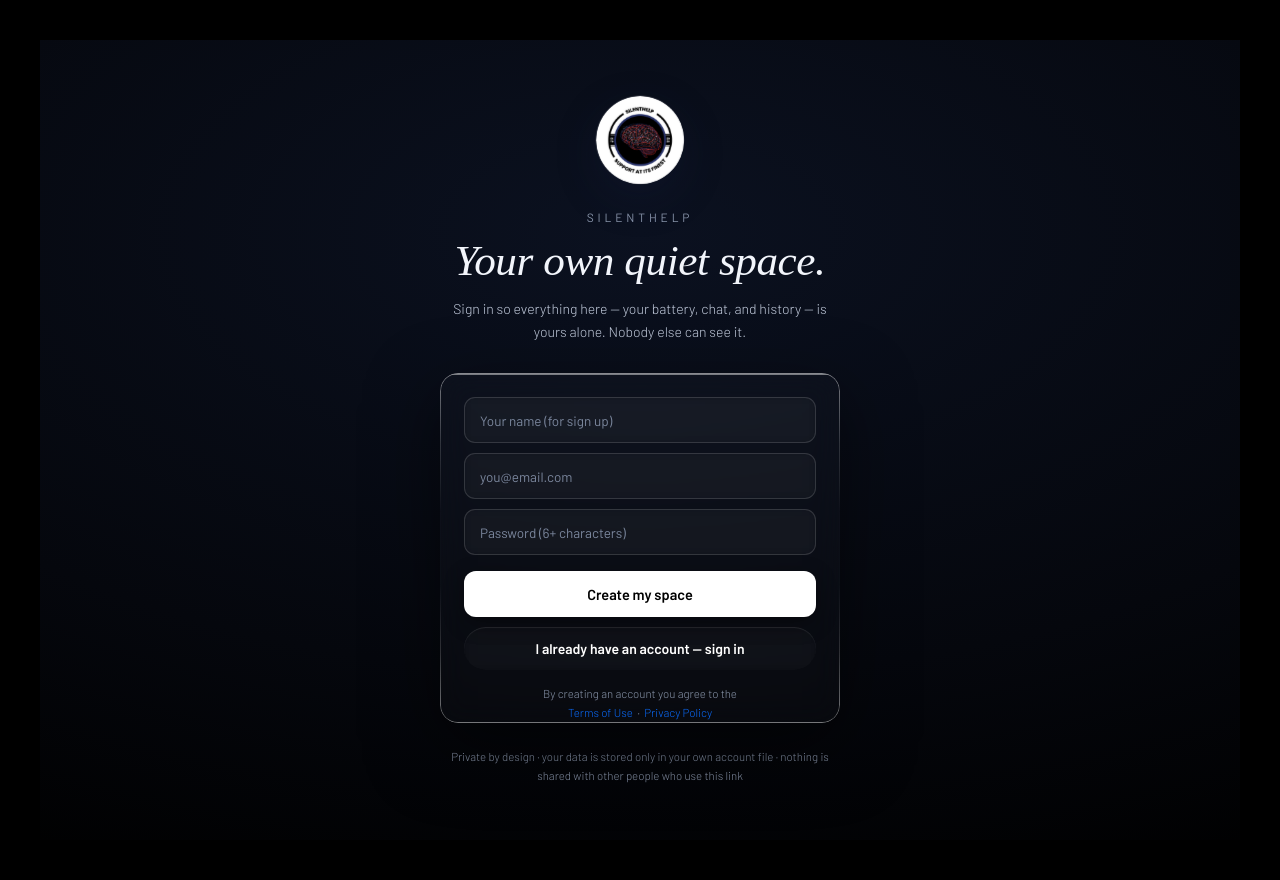
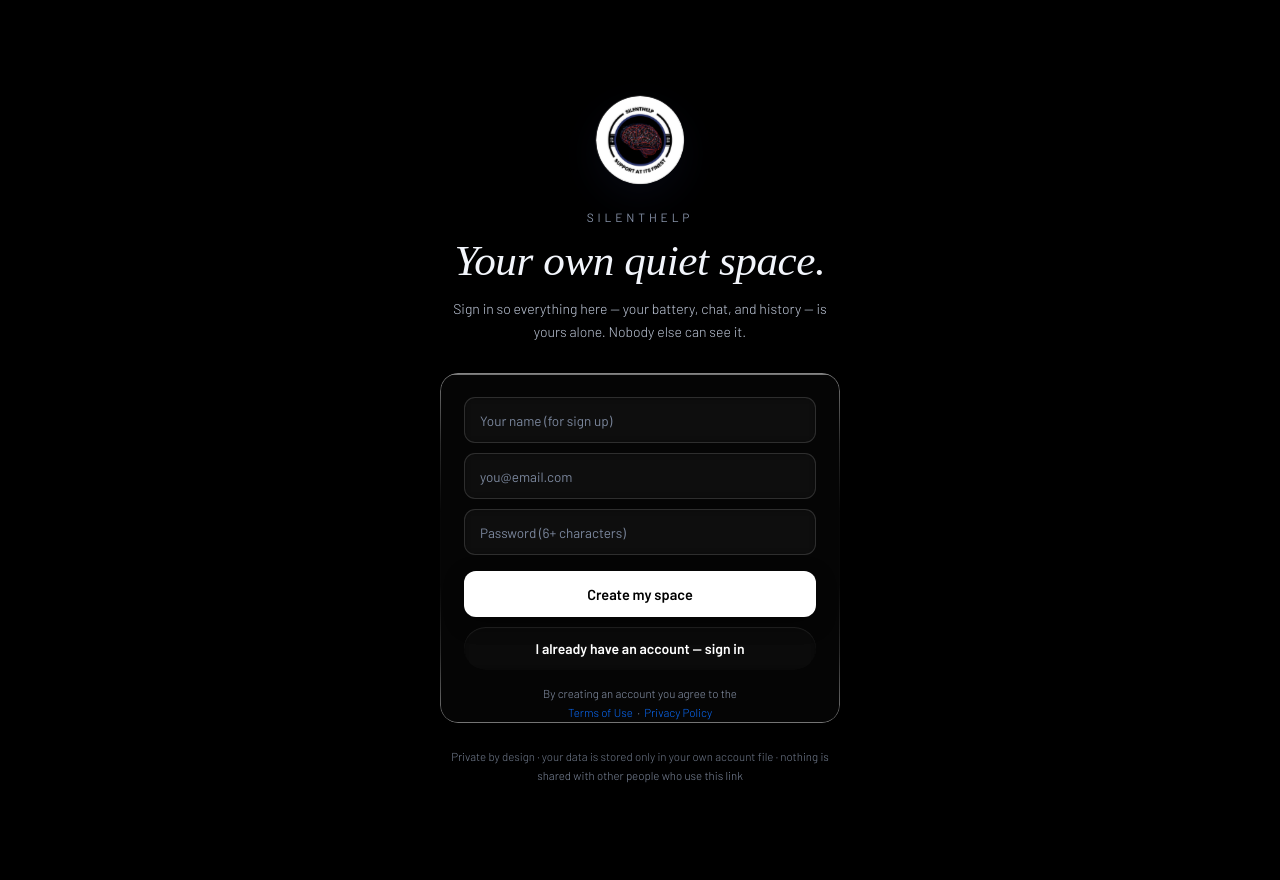
Before and after one commit to silenthelp-dotcom/silenthelp, a Flask app: page /app in a window 1280 px wide. Run offline with Flask 3, Linux system fonts and the light colour scheme; some libraries are stand-ins or nearby versions; some web fonts are replaced.

Commit message:
Remove the navy background from the auth and onboarding screens
The blue the user kept seeing on the sign-in page was the SCREEN background, not
an element. #scr-onboarding and #scr-auth shipped with their own pale radial
gradient; the dark-theme remap repainted it #0b1120 navy. Both are now
transparent, so the pure-black body and the backdrop video show through like
every other screen. The urgent popup keeps its own dark ground since it is a
full-screen takeover.

Detection unaffected (179/179).

Co-Authored-By: Claude Opus 4.8 <noreply@anthropic.com>

```diff
--- a/templates/app.html
+++ b/templates/app.html
@@ -235,7 +235,16 @@ button[style*="color:#0a6dff"] { color:#000 !important; }
    turn light, and a missed one leaves white text on a white ground. The popups
    use a different focal point (at 50% 30%) than onboarding (at 50% 0%), so
    match on the shared prefix rather than the full string. */
-[style*="radial-gradient(120% 90% at 50%"] {
+/* The onboarding and auth screens shipped with their own pale radial
+   background. Do NOT repaint it navy (#0b1120) — that IS the blue wash the user
+   keeps seeing on the sign-in page. Make them transparent so the pure-black
+   body and the backdrop video show through, exactly like every other screen. */
+#scr-onboarding[style*="radial-gradient"], #scr-auth[style*="radial-gradient"] {
+  background:transparent !important;
+}
+/* The urgent popup's pale radial stays dark, since it is a full-screen takeover
+   that needs its own ground rather than the video behind it. */
+#popup-urgent[style*="radial-gradient(120% 90% at 50%"] {
   background:radial-gradient(120% 90% at 50% 24%, #0b1120, #05070d 62%, #000) !important;
 }
 /* Popup close buttons sit on that wash. */
```
